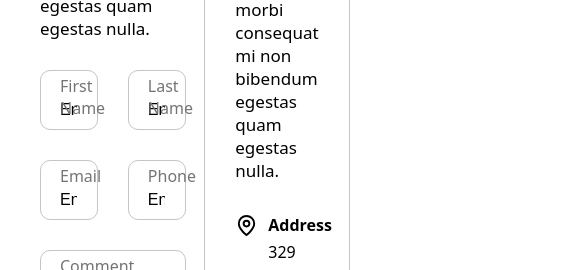
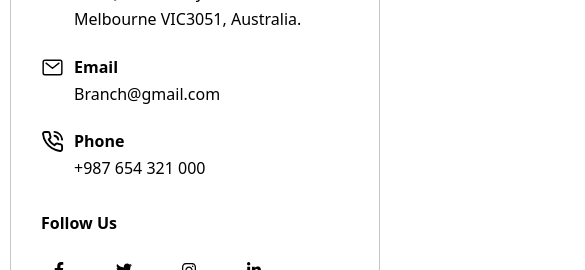
Before and after one commit to DimaShamoev/Car_Rent_WebSite, a React (Vite) app: page /contact in a window 390 px wide. Shown: the part 1128-1398 px from the top of the page, 585 px wide, since content can reach past the window. Built offline with nearby package versions, Linux system fonts and the light colour scheme.

Commit message:
finished contact page totaly

```diff
--- a/src/Pages/Contact/Contact.css
+++ b/src/Pages/Contact/Contact.css
@@ -217,3 +217,38 @@
     display: flex;
     gap: 10px;
 }
+
+@media screen and (max-width: 1360px) {
+    .service-branch-list {
+        flex-wrap: wrap;
+        gap: 30px;
+    }
+}
+
+@media screen and (max-width: 900px) {
+    .user-name-surname,
+    .user-email-phone {
+        flex-direction: column;
+    }
+}
+
+@media screen and (max-width: 650px) {
+    .get-in-touch-info-block {
+        display: flex;
+        flex-direction: column-reverse;
+        gap: 30px;
+    }
+}
+
+@media screen and (max-width: 450px) {
+    .contact-tile,
+    .get-in-touch-info-block,
+    .services-title,
+    .service-branch-list  {
+        padding: 0 10px;
+    }
+
+    .brach-contacts {
+        flex-direction: column;
+    }
+}
--- a/src/Pages/Contact/Contact.tsx
+++ b/src/Pages/Contact/Contact.tsx
@@ -9,14 +9,16 @@ const Contact: React.FunctionComponent = () => {
     return (
         <div className="contact-page">
             <div className="contact-tile">Contact Us</div>
-            <div className="contact-map">
+                <div className="contact-map">
                 <iframe
                     width="100%"
                     height="600"
-                    src="https://maps.google.com/maps?width=100%25&amp;height=500&amp;hl=en&amp;q=1%20Grafton%20Street,%20Dublin,%20Ireland+(My%20Business%20Name)&amp;t=p&amp;z=14&amp;ie=UTF8&amp;iwloc=B&amp;output=embed"
+                    src="https://maps.google.com/maps?q=1%20Grafton%20Street,%20Dublin,%20Ireland&t=p&z=14&output=embed"
+                    title="Google Map of Grafton Street, Dublin"
+                    allowFullScreen
                 >
-                    <a href="https://www.gps.ie/">gps vehicle tracker</a>
                 </iframe>
+
             </div>
 
             <div className="get-in-touch-info-block">
```
